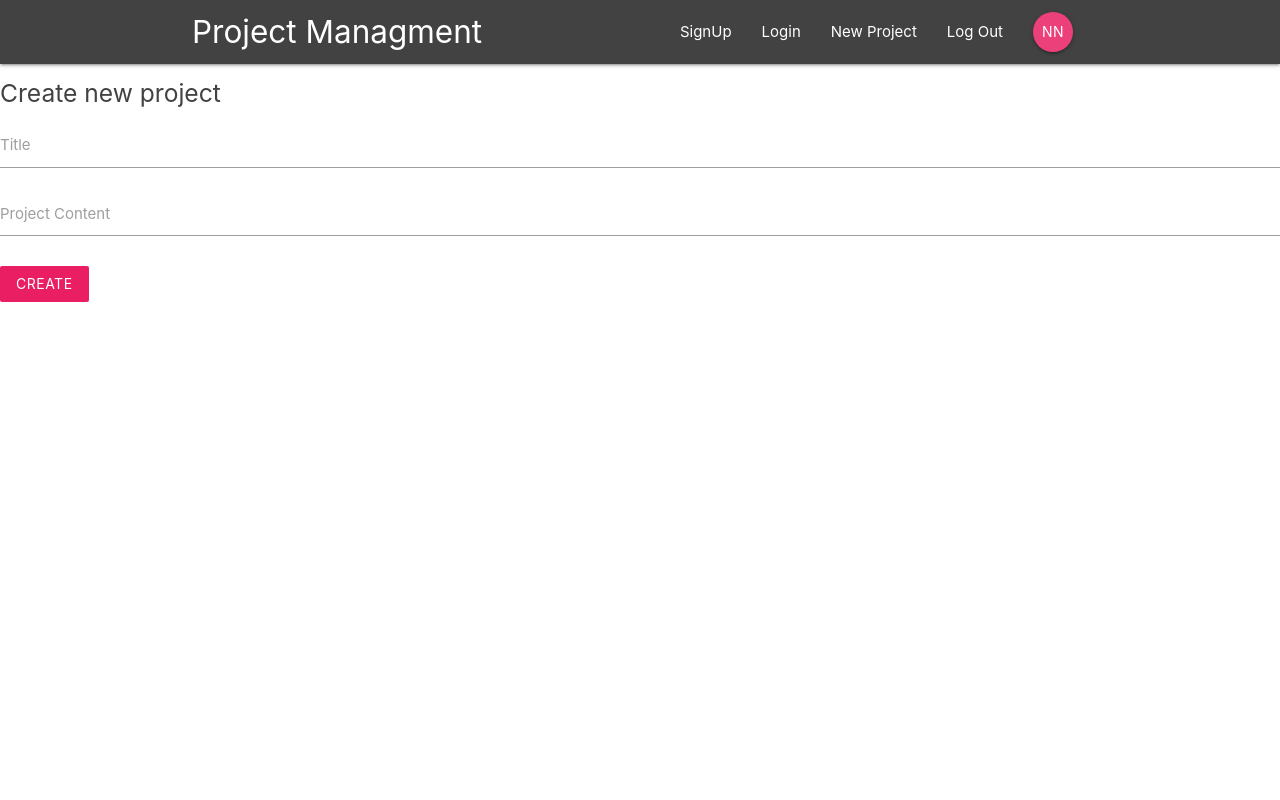
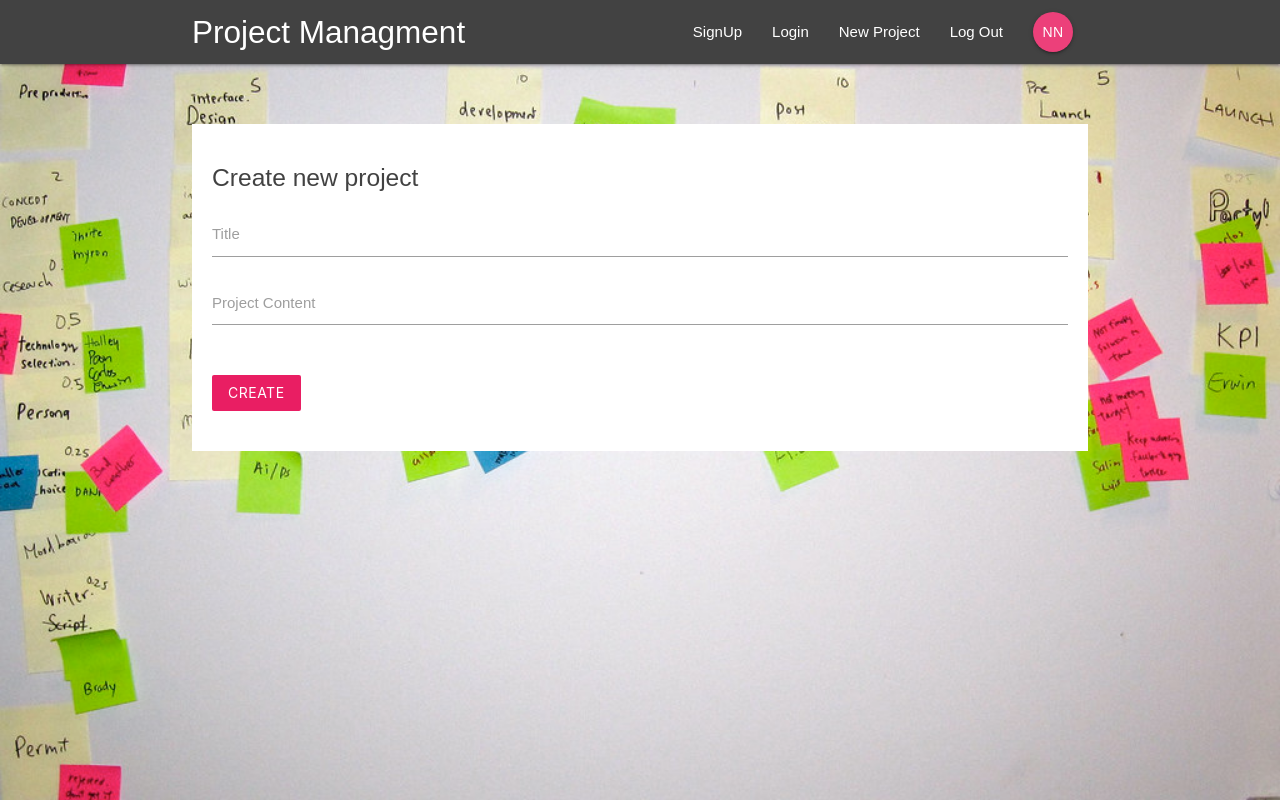
Before and after one commit to kkos-ecom/projectmanagment, a React (Create React App) app: page /create in a window 1280 px wide. Built offline with nearby package versions, Linux system fonts and the light colour scheme.

Commit message:
adding css

```diff
--- a/src/components/auth/SignIn.js
+++ b/src/components/auth/SignIn.js
@@ -16,7 +16,7 @@
     }
     render() {
         return (
-            <div className="conatiner">
+            <div className="container">
                 <form onSubmit={this.handleSubmit} className="white">
                     <h5 className="grey-text text-darken-3">Sign In</h5>
                     <div className="input-field">
--- a/src/components/auth/SignUp.js
+++ b/src/components/auth/SignUp.js
@@ -18,7 +18,7 @@
     }
     render() {
         return (
-            <div className="conatiner">
+            <div className="container">
                 <form onSubmit={this.handleSubmit} className="white">
                     <h5 className="grey-text text-darken-3">Sign Up</h5>
                     <div className="input-field">
--- a/src/components/layout/Navbar.js
+++ b/src/components/layout/Navbar.js
@@ -4,12 +4,12 @@
 import SignedOutLinks from './SignedOutLinks'
 
 const Navbar = () => {
-    return(
+    return (
         <nav className="nav-wrapper grey darken-3">
             <div className="container">
                 <Link to='/' className="brand-logo">Project Managment</Link>
-                <SignedInLinks></SignedInLinks>
-                <SignedOutLinks></SignedOutLinks>
+                <SignedInLinks />
+                <SignedOutLinks />
             </div>
         </nav>
     )
--- a/src/components/layout/SignedInLinks.js
+++ b/src/components/layout/SignedInLinks.js
@@ -4,7 +4,7 @@
 const SignedInLinks = () => {
     return(
         <ul className="right">
-            <li><NavLink to='/'>New Project</NavLink></li>
+            <li><NavLink to='/create'>New Project</NavLink></li>
             <li><NavLink to='/'>Log Out</NavLink></li>
             <li><NavLink to='/' className='btn btn-floating pink lighten-1'>NN</NavLink></li>
         </ul>
--- a/src/components/layout/SignedOutLinks.js
+++ b/src/components/layout/SignedOutLinks.js
@@ -4,8 +4,8 @@
 const SignedOutLinks = () => {
     return(
         <ul className="right">
-            <li><NavLink to='/'>SignUp</NavLink></li>
-            <li><NavLink to='/'>Login</NavLink></li>
+            <li><NavLink to='/signup'>SignUp</NavLink></li>
+            <li><NavLink to='/signin'>Login</NavLink></li>
         </ul>
     )
 }
--- a/src/components/projects/CreateProject.js
+++ b/src/components/projects/CreateProject.js
@@ -16,7 +16,7 @@
     }
     render() {
         return (
-            <div className="conatiner">
+            <div className="container">
                 <form onSubmit={this.handleSubmit} className="white">
                     <h5 className="grey-text text-darken-3">Create new project</h5>
                     <div className="input-field">
--- a/src/index.css
+++ b/src/index.css
@@ -1,13 +1,30 @@
-body {
-  margin: 0;
-  font-family: -apple-system, BlinkMacSystemFont, 'Segoe UI', 'Roboto', 'Oxygen',
-    'Ubuntu', 'Cantarell', 'Fira Sans', 'Droid Sans', 'Helvetica Neue',
-    sans-serif;
-  -webkit-font-smoothing: antialiased;
-  -moz-osx-font-smoothing: grayscale;
+html {
+  min-height: 100%;
 }
 
-code {
-  font-family: source-code-pro, Menlo, Monaco, Consolas, 'Courier New',
-    monospace;
+body  {
+  margin: 0;
+  padding: 0;
+  font-family: sans-serif;
+  background: url(/img/background.jpg) no-repeat;
+  background-size: 100%;
+  background-position: bottom;
+  min-height: 100%;
 }
+
+form {
+  padding: 20px;
+  margin-top: 60px;
+}
+
+form button, form h5 {
+  margin: 20px 0;
+}
+
+input[type=text]:not(.browser-default):focus:not([readonly]),
+input[type=email]:not(.browser-default):focus:not([readonly]),
+input[type=password]:not(.browser-default):focus:not([readonly]),
+textarea.materialize-textarea:focus:not([readonly]){
+  border-color: #ec407a;
+  box-shadow: none;
+}
```
Also changed, not shown: public/img/background.jpg (added).
